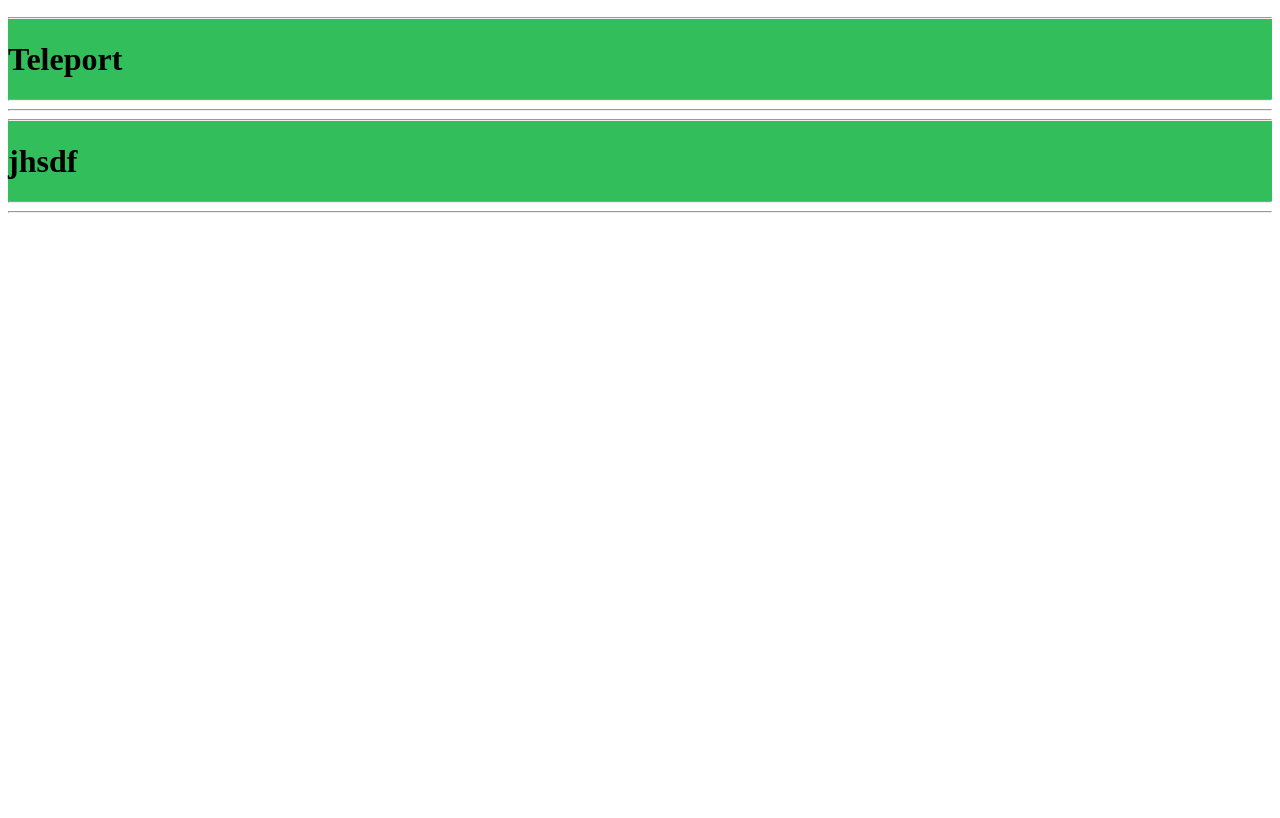
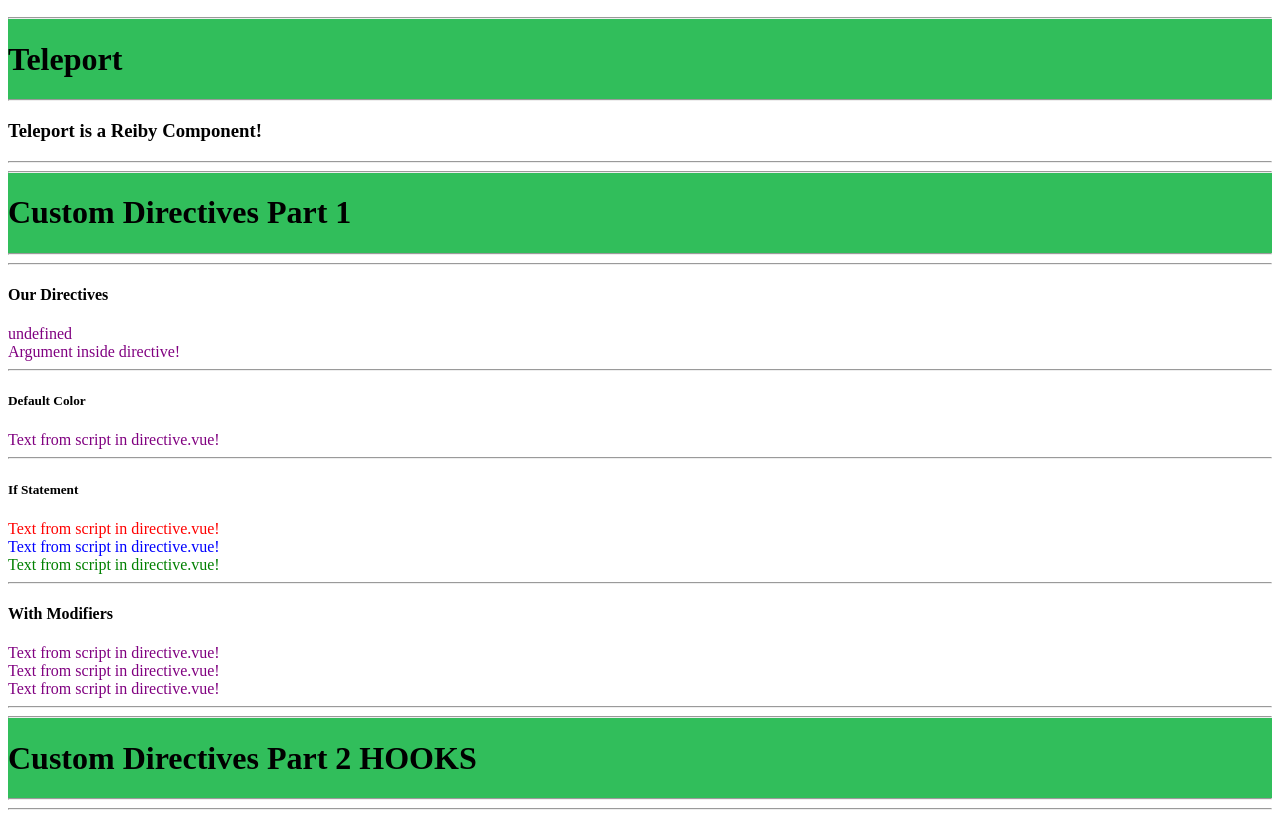
Before and after one commit to ReibyArt/Udemy-Vue3-Pinia-Firebase-Course, a Vue app in the folder Section 4 - Components And Nodes/: page / in a window 1280 px wide. Shown: the part 1968-2786 px from the top of the page. Before the commit the page ends 2189 px from the top, so only its background shows below. Built offline with nearby package versions, Linux system fonts and the light colour scheme.

Commit message:
Create own directives GLOBAL

```diff
--- a/Section 4 - Components And Nodes/src/App.vue
+++ b/Section 4 - Components And Nodes/src/App.vue
@@ -82,13 +82,26 @@
     <h1>Teleport</h1>
     <hr />
   </div>
+  <div>
+    <h3>Teleport is a Reiby Component!</h3>
+  </div>
   <hr />
   <div>
     <div id="teleport"></div>
   </div>
   <div class="new-section">
     <hr />
-    <h1>jhsdf</h1>
+    <h1>Custom Directives Part 1</h1>
+    <hr />
+  </div>
+  <hr />
+  <div>
+    <Directives />
+  </div>
+  <hr />
+  <div class="new-section">
+    <hr />
+    <h1>Custom Directives Part 2 HOOKS</h1>
     <hr />
   </div>
   <hr />
@@ -107,6 +120,7 @@ import CarsBrand from './components/Cars/brands.vue'
 import Life from './components/Lifecycle/index.vue'
 import Aranel from './components/Players/Aranel.vue'
 import Reiby from './components/Players/Reiby.vue'
+import Directives from './components/Directives/directive.vue'
 
 // VAR //
 
--- /dev/null
+++ b/Section 4 - Components And Nodes/src/components/Directives/directive.vue
@@ -0,0 +1,23 @@
+<template>
+  <h4>Our Directives</h4>
+  <div v-awesome></div>
+  <div v-awesome="'Argument inside directive!'"></div>
+  <hr />
+  <h5>Default Color</h5>
+  <div v-awesome="textToRender"></div>
+  <hr />
+  <h5>If Statement</h5>
+  <div v-awesome:red="textToRender"></div>
+  <div v-awesome:blue="textToRender"></div>
+  <div v-awesome:green="textToRender"></div>
+  <hr />
+  <h4>With Modifiers</h4>
+  <div v-awesome.red.big="textToRender"></div>
+  <div v-awesome.blue.small="textToRender"></div>
+  <div v-awesome.green.normal="textToRender"></div>
+</template>
+
+<script setup>
+import { ref } from 'vue'
+const textToRender = ref('Text from script in directive.vue!')
+</script>
--- a/Section 4 - Components And Nodes/src/main.js
+++ b/Section 4 - Components And Nodes/src/main.js
@@ -8,7 +8,39 @@ const app = createApp(App);
 
 // Register of components and use it in App.vue!)
 app.component('app-header', Header);
+// Create own directives GLOBAL //
+app.directive('awesome', {
+  beforeMount(el, binding, vnode) {
+    // el - reference of element
+    // binding - data, argumenet, methods
+    // vnode - ?
+    el.innerHTML = 'Hello from My Custom Directive!'
+    el.style.color = 'red';
+    el.innerHTML = binding.value;
+    if (binding.arg === 'red') {
+      el.style.color = 'red'
+    }
+    else if (binding.arg === 'blue') {
+      el.style.color = 'blue'
+    }
+    else if (binding.arg === 'green') {
+      el.style.color = 'green'
+    }
+    else {
+      el.style.color = 'purple'
+    }
 
+    // !!!! //
+    // // With modifiers //
+    // el.style.color = binding.modifiers.red ? 'red' : 'black'
+    // el.style.color = binding.modifiers.blue ? 'blue' : 'black'
+    // el.style.color = binding.modifiers.green ? 'green' : 'black'
+    // // Font Size //
+    // el.style.fontSize = binding.modifiers.big ? '30px' : '16px'
+    // el.style.fontSize = binding.modifiers.normal ? '16px' : '16px'
+    // el.style.fontSize = binding.modifiers.small ? '10px' : '16px'
+  }
+});
 
-
+// MAIN APP //
 app.mount("#app");
```
